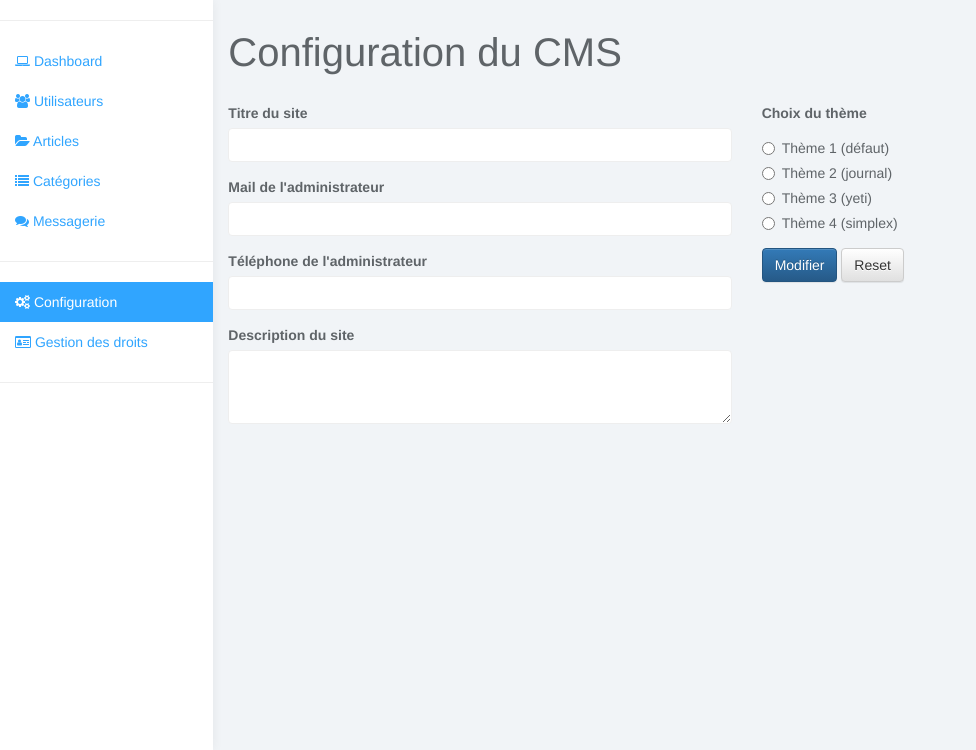
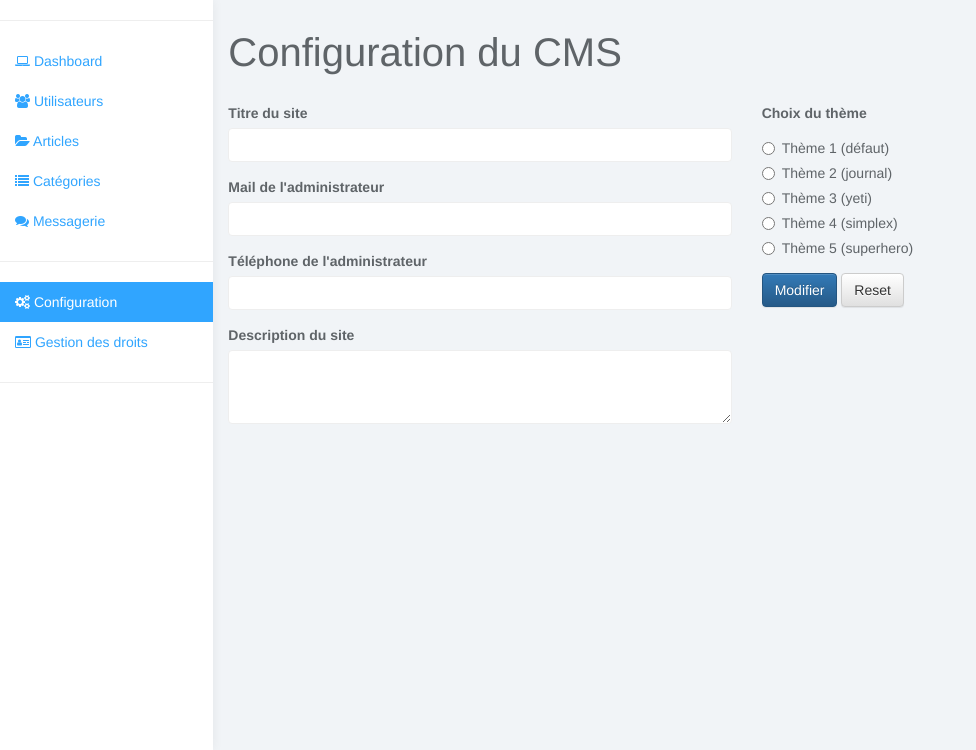
Before and after one commit to JulFox06/sly_cms, a PHP site: page /web/admin/config.php in a window 1280 px wide. Shown: the part 50-800 px from the top of the page, without its empty margins (0-976 px from the left). Run offline with PHP 8.4, Linux system fonts and the light colour scheme; the visitor is signed in with stand-in values (Sample User, id 1); data that the repository does not hold is empty; some libraries are stand-ins or nearby versions.

Commit message:
Resolved error PHP and delete useless file

```diff
--- a/web/admin/config.php
+++ b/web/admin/config.php
@@ -121,7 +121,12 @@ $array_config = mysqli_fetch_array($res);
 						</div>
 						<div class="radio">
 							<label>
-								<input type="radio" name="theme" id="theme3" value="4" <?php coche('4',$array_config['theme']); ?>>Thème 4 (simplex)
+								<input type="radio" name="theme" id="theme4" value="4" <?php coche('4',$array_config['theme']); ?>>Thème 4 (simplex)
+							</label>
+						</div>
+						<div class="radio">
+							<label>
+								<input type="radio" name="theme" id="theme5" value="5" <?php coche('5',$array_config['theme']); ?>>Thème 5 (superhero)
 							</label>
 						</div>
 					</div>
--- a/web/admin/droit.php
+++ b/web/admin/droit.php
@@ -161,7 +161,7 @@ $array_config = mysqli_fetch_array($res);
 							echo '<button data-toggle="collapse" data-target="#'.$rank['login'].'_btn">'.$rank['login'].'</button> souhaite devenir '.$rank['rank'].'.';
 							echo '</div>';
 							echo '<div class="col-md-3">';
-							echo '<button class="btn btn-sm btn-success yes" id="'.$rank['login'].'_y"><i class="fa fa-check"></i></button>';
+							echo '<button class="btn btn-sm btn-success yes" id="'.$rank['login'].'_y_'.$rank['rank'].'"><i class="fa fa-check"></i></button>';
 							echo '<button class="btn btn-sm btn-danger no" id="'.$rank['login'].'_n"><i class="fa fa-close"></i></button>';
 							echo '</div>';
 							echo '<div id="'.$rank['login'].'_btn" class="collapse"><p>'.$rank['message'].'</p></div><br>';
--- a/web/admin/droits/yes.php
+++ b/web/admin/droits/yes.php
@@ -1,7 +1,7 @@
 <?php
 include '../../../contents/sly_config.php';
-list($login, $accept) = explode('_', $_POST['id']);
-$req = "UPDATE sly_user SET groupe='Modérateur' WHERE login = '$login'";
+list($login, $accept, $rang) = explode('_', $_POST['id']);
+$req = "UPDATE sly_user SET groupe='$rang' WHERE login = '$login'";
 $res = mysqli_query($lien, $req);
 if (!$res) {
 	echo "Erreur SQL : $req <br>".mysqli_error($lien);
--- a/web/inc/head.php
+++ b/web/inc/head.php
@@ -40,6 +40,10 @@ switch ($array_config['theme']) {
 		echo '<link rel="stylesheet" type="text/css" href="assets/css/simplex.min.css">';
 		break;
 
+	case '5':
+		echo '<link rel="stylesheet" type="text/css" href="assets/css/superhero.min.css">';
+		break;
+
 	default:
 		echo '<link rel="stylesheet" type="text/css" href="assets/css/style1.css">';
 		break;
--- a/web/index.php
+++ b/web/index.php
@@ -57,8 +57,8 @@ include 'inc/menu.php';
 		}
 
     ?>
+    </div>
   </div>
-</div>
 </div>
 <br><br>
 <?php
```
Also changed, not shown: web/assets/bg2.jpg (deleted), web/assets/css/style2.css (added), web/assets/css/style3.css (added).
